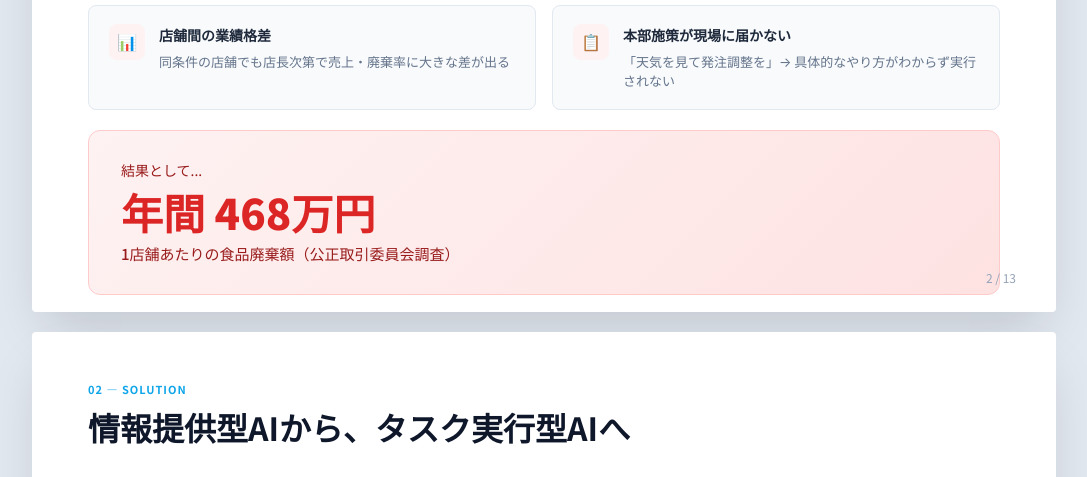
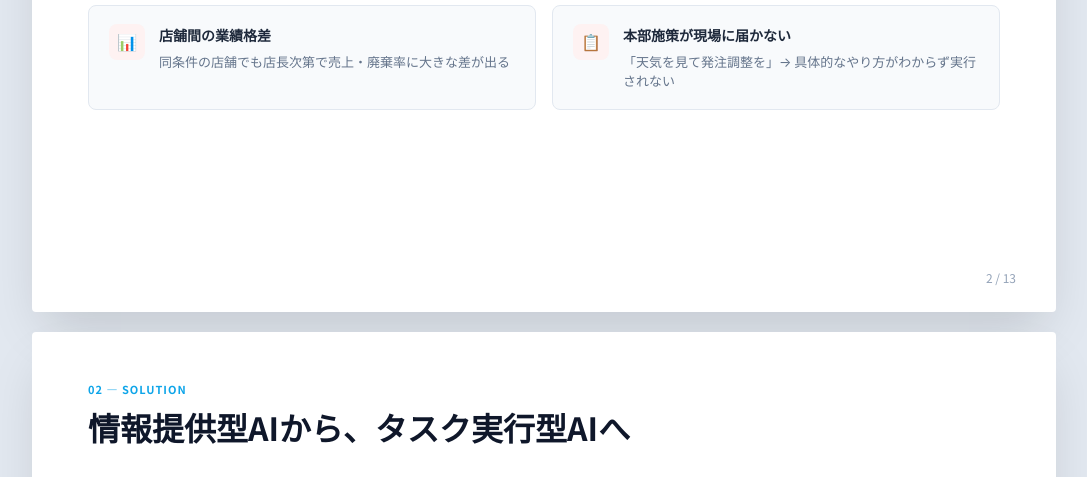
Before and after one commit to yoichiojima-2/dify-plugins, a plain HTML site: page competition-guideline/slide-deck.html in a window 1280 px wide. Shown: the part 880-1357 px from the top of the page, without its empty margins (96-1183 px from the left). Drawn offline with Linux system fonts and the light colour scheme.

Commit message:
fix: remove 468万円 stat and darken summary slide background
- Removed "結果として... 年間468万円" section from problem slide
  as it wasn't a strong enough problem statement
- Changed summary slide background from bright orange to darker
  amber/brown gradient for better white text readability

Co-Authored-By: Claude Opus 4.5 <noreply@anthropic.com>

```diff
--- a/competition-guideline/slide-deck.html
+++ b/competition-guideline/slide-deck.html
@@ -643,7 +643,7 @@
 
     /* ===== SUMMARY SLIDE ===== */
     .slide-summary {
-      background: linear-gradient(135deg, #d97706 0%, #f59e0b 50%, #fbbf24 100%);
+      background: linear-gradient(135deg, #92400e 0%, #b45309 50%, #d97706 100%);
       color: white;
     }
 
@@ -790,12 +790,6 @@
           <p>「天気を見て発注調整を」→ 具体的なやり方がわからず実行されない</p>
         </div>
       </div>
-    </div>
-
-    <div class="problem-hero" style="margin-top: 20px;">
-      <div style="font-size: 14px; color: #991b1b; margin-bottom: 8px;">結果として...</div>
-      <div class="problem-hero-stat">年間 468万円</div>
-      <div class="problem-hero-label">1店舗あたりの食品廃棄額（公正取引委員会調査）</div>
     </div>
 
     <div class="page-num">2 / 13</div>
```
